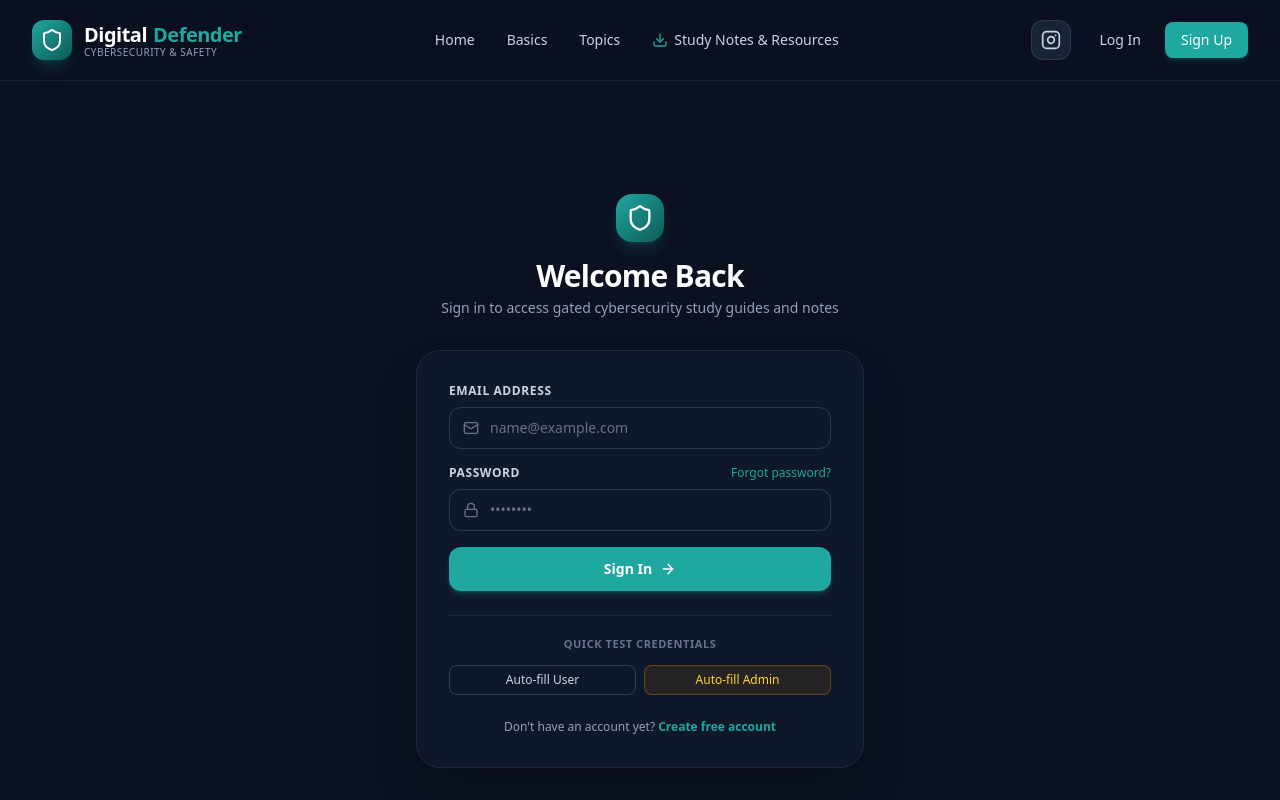
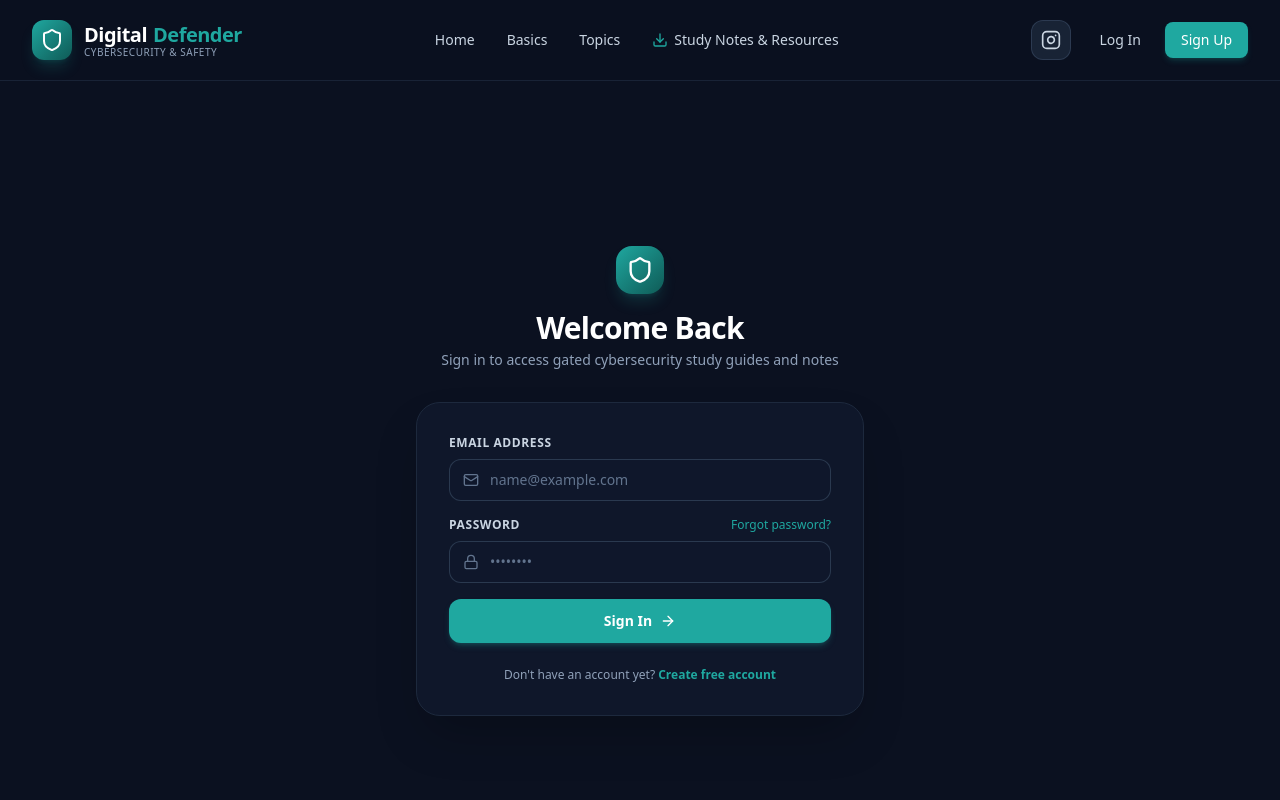
Before and after one commit to chandu1414/DigitalDefender, a React (Vite) app in the folder client/: page /login in a window 1280 px wide. Shown: the top 800 px of the page. Built offline with nearby package versions, Linux system fonts and the light colour scheme.

Commit message:
Security hardening: Remove plain text credentials, demo autofill buttons, and password logs

```diff
--- a/client/src/pages/AdminLoginPage.jsx
+++ b/client/src/pages/AdminLoginPage.jsx
@@ -4,8 +4,8 @@ import { Shield, Lock, Mail, AlertCircle, ArrowRight, KeyRound } from 'lucide-re
 import { useAuth } from '../context/AuthContext';
 
 export default function AdminLoginPage() {
-  const [email, setEmail] = useState('admin@digitaldefender.io');
-  const [password, setPassword] = useState('AdminPassword2026!');
+  const [email, setEmail] = useState('');
+  const [password, setPassword] = useState('');
   const [error, setError] = useState('');
   const [loading, setLoading] = useState(false);
 
@@ -72,7 +72,7 @@ export default function AdminLoginPage() {
                 <input
                   type="email"
                   required
-                  placeholder="admin@digitaldefender.io"
+                  placeholder="admin@example.com"
                   value={email}
                   onChange={(e) => setEmail(e.target.value)}
                   className="w-full pl-10 pr-4 py-2.5 bg-slate-900 border border-slate-700/80 rounded-xl text-sm text-slate-200 placeholder-slate-500 focus:outline-none focus:border-amber-500 transition-colors"
--- a/client/src/pages/LoginPage.jsx
+++ b/client/src/pages/LoginPage.jsx
@@ -27,17 +27,6 @@ export default function LoginPage() {
       setError(err.message || 'Failed to sign in. Please verify your credentials.');
     } finally {
       setLoading(false);
-    }
-  };
-
-  // Demo user credentials quick fill
-  const handleQuickFill = (userType) => {
-    if (userType === 'user') {
-      setEmail('alex@example.com');
-      setPassword('UserPassword123!');
-    } else if (userType === 'admin') {
-      setEmail('admin@digitaldefender.io');
-      setPassword('AdminPassword2026!');
     }
   };
 
@@ -142,29 +131,6 @@ export default function LoginPage() {
             </button>
           </form>
 
-          {/* Demo Account Quick-Fill Buttons */}
-          <div className="mt-6 pt-5 border-t border-slate-800">
-            <span className="text-[11px] uppercase tracking-wider text-slate-500 font-semibold block text-center mb-3">
-              Quick Test Credentials
-            </span>
-            <div className="grid grid-cols-2 gap-2 text-xs">
-              <button
-                type="button"
-                onClick={() => handleQuickFill('user')}
-                className="py-1.5 px-2 bg-slate-900 hover:bg-slate-800 border border-slate-700 rounded-lg text-slate-300 text-center transition-colors"
-              >
-                Auto-fill User
-              </button>
-              <button
-                type="button"
-                onClick={() => handleQuickFill('admin')}
-                className="py-1.5 px-2 bg-amber-500/10 hover:bg-amber-500/20 border border-amber-500/30 rounded-lg text-amber-300 text-center transition-colors font-medium"
-              >
-                Auto-fill Admin
-              </button>
-            </div>
-          </div>
-
           <div className="mt-6 text-center text-xs text-slate-400">
             Don't have an account yet?{' '}
             <Link to={`/signup?redirect=${encodeURIComponent(redirect)}`} className="text-[#1FA8A0] hover:underline font-semibold">
```
Also changed, not shown: 2 other files (tests, documents, lock files or other folders).
